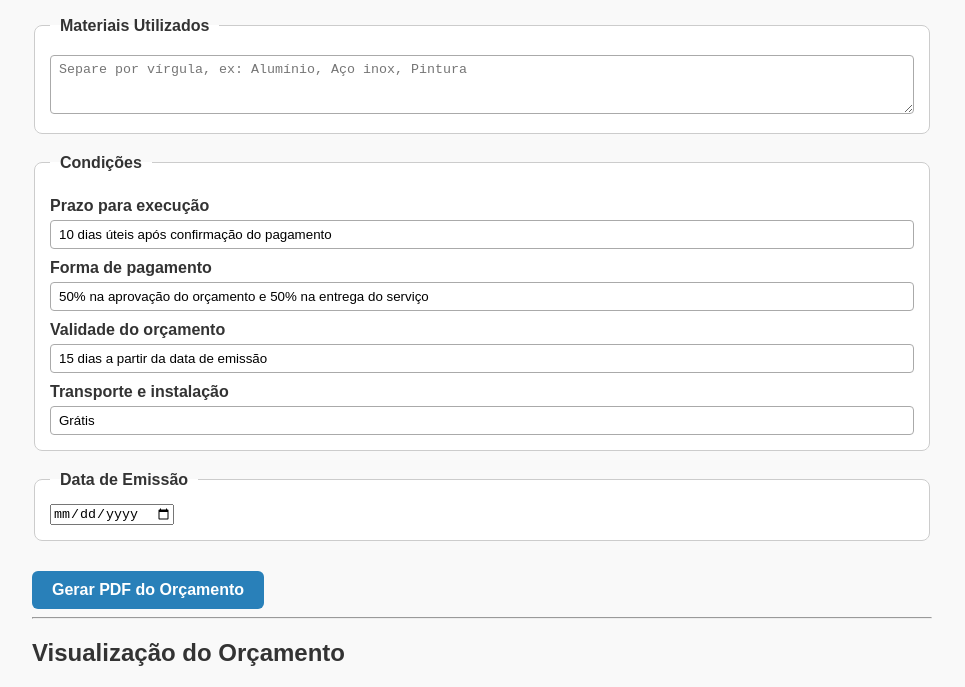
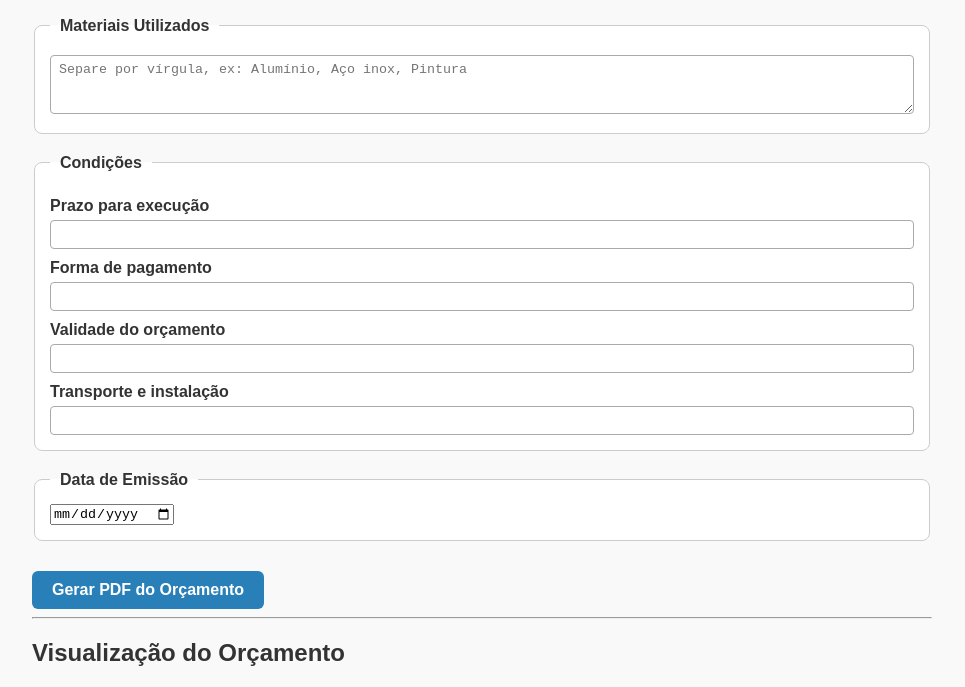
Before and after one commit to yago0901/orcamento-serralheria-front, a plain HTML site: page index.html in a window 1280 px wide. Shown: the part 765-1452 px from the top of the page, without its empty margins (158-1123 px from the left). Drawn offline with Linux system fonts and the light colour scheme; no server answers.

Commit message:
feat: remove fake values

```diff
--- a/index.html
+++ b/index.html
@@ -154,18 +154,18 @@
       <legend>Condições</legend>
       <label>Prazo para execução
         <input type="text" id="condicoesPrazo"
-          value="10 dias úteis após confirmação do pagamento" />
+          value="" />
       </label>
       <label>Forma de pagamento
         <input type="text" id="condicoesPagamento"
-          value="50% na aprovação do orçamento e 50% na entrega do serviço" />
+          value="" />
       </label>
       <label>Validade do orçamento
         <input type="text" id="condicoesValidade"
-          value="15 dias a partir da data de emissão" />
+          value="" />
       </label>
       <label>Transporte e instalação
-        <input type="text" id="condicoesTransporte" value="Grátis" />
+        <input type="text" id="condicoesTransporte" value="" />
       </label>
     </fieldset>
 
```
